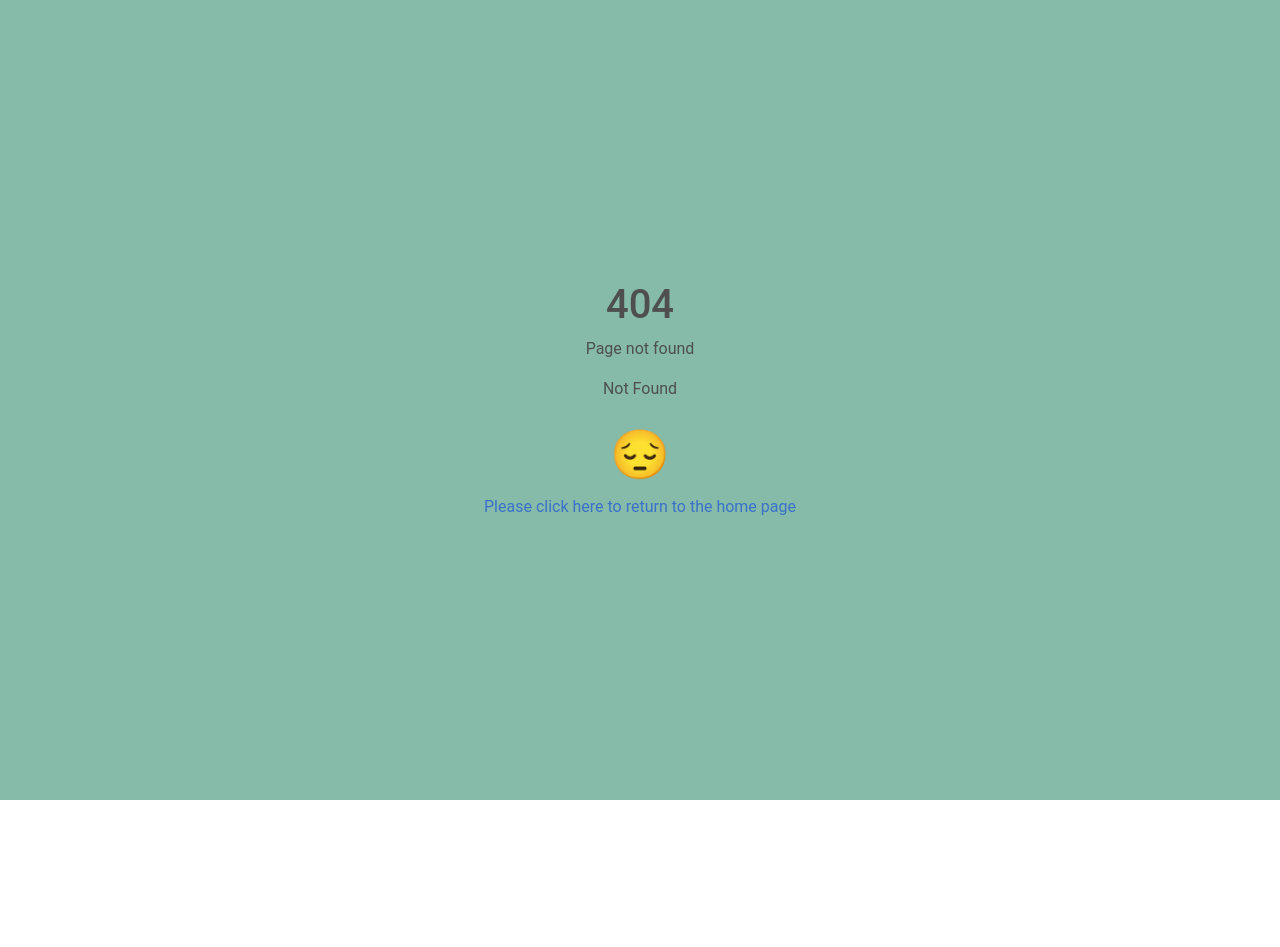
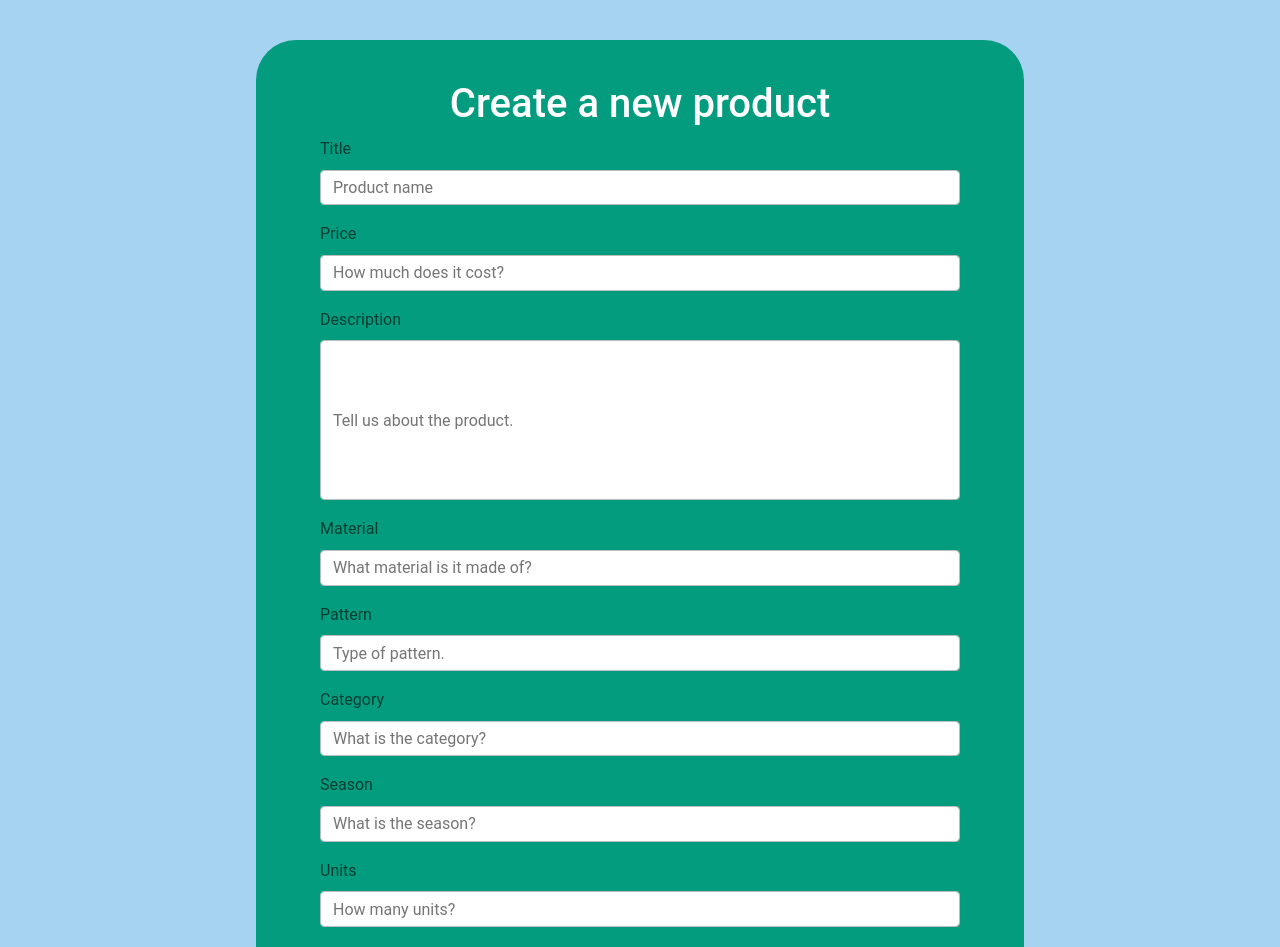
Before and after one commit to Sakura-Kimonos/Sakura-Kimonos-Front, a React (Vite) app: page /form in a window 1280 px wide. Before the commit this address had no page. Shown: the top 947 px of the page. Before the commit the page ends 800 px from the top, so only its background shows below. Built offline with nearby package versions, Linux system fonts and the light colour scheme.

Commit message:
added form

```diff
--- a/api/db.json
+++ b/api/db.json
@@ -5,70 +5,120 @@
       "title": "Temari Kimono",
       "price": "$180",
       "description": "The fabrics is light and pleasant to wear in summer. The pattern represents temari balls, which are traditional Japanese decorative balls. When offered at New Year, they are considered as lucky charms.",
-      "img": "https://cdn.shopify.com/s/files/1/0266/2403/2817/products/womens-japanese-temari-kimono-one-size-739_2000x.jpg?v=1619718576"
+      "img": "https://cdn.shopify.com/s/files/1/0266/2403/2817/products/womens-japanese-temari-kimono-one-size-739_2000x.jpg?v=1619718576",
+      "units": "",
+      "material": "",
+      "pattern": "",
+      "category": "",
+      "season": ""
     },
     {
       "id": 2,
       "title": "Hanafubuki Kimono",
       "price": "$175",
       "description": "these traditional kimonos for women will enhance your feminine side and enhance your natural elegance. The white cherry blossoms contrast nicely with the beautiful blue fabric.",
-      "img": "https://cdn.shopify.com/s/files/1/0266/2403/2817/products/traditional-kimonos-for-women-hanafubuki-826_2000x.jpg?v=1619718567"
+      "img": "https://cdn.shopify.com/s/files/1/0266/2403/2817/products/traditional-kimonos-for-women-hanafubuki-826_2000x.jpg?v=1619718567",
+      "units": "",
+      "material": "",
+      "pattern": "",
+      "category": "",
+      "season": ""
     },
     {
       "id": 3,
       "title": "Furisode Kimono",
       "price": "$250",
       "description": "With its pretty shades, from pale pink to light red, this furisode kimono is definitely elegant. The floral pattern represents peonies, which stands for the feminine ideal in Japanese culture. Considered as the queen of flowers, the peony embodies the following virtues: independence, kindness and strength of spirit.",
-      "img": "https://cdn.shopify.com/s/files/1/0266/2403/2817/products/womens-japanese-furisode-kimono-botan-one-size-165_2000x.jpg?v=1619720161"
+      "img": "https://cdn.shopify.com/s/files/1/0266/2403/2817/products/womens-japanese-furisode-kimono-botan-one-size-165_2000x.jpg?v=1619720161",
+      "units": "",
+      "material": "",
+      "pattern": "",
+      "category": "",
+      "season": ""
     },
     {
       "id": 4,
       "title": "Royal Blue Kimono",
       "price": "$178",
       "description": "Made from a high quality polyester fabric, it is flowing and comfortable to wear for any occasion. Enjoy the majesty of the Japanese cranes flying in groups from the bottom to the top of the dress. These large white birds native to Japan are known to bring peace and longevity.",
-      "img": "https://cdn.shopify.com/s/files/1/0266/2403/2817/products/royal-blue-kimono-for-women-s-805_2000x.jpg?v=1619723058"
+      "img": "https://cdn.shopify.com/s/files/1/0266/2403/2817/products/royal-blue-kimono-for-women-s-805_2000x.jpg?v=1619723058",
+      "units": "",
+      "material": "",
+      "pattern": "",
+      "category": "",
+      "season": ""
     },
     {
       "id": 5,
       "title": "Ivory Kimono",
       "price": "$185",
       "description": "Printed on an ivory colored fabric, sakura flowers will bring you luck and happiness. The high quality fabric in soft and breathable polyester guarantees a total well-being.",
-      "img": "https://cdn.shopify.com/s/files/1/0266/2403/2817/products/ivory-kimono-for-women-s-240_5000x.jpg?v=1619722926"
+      "img": "https://cdn.shopify.com/s/files/1/0266/2403/2817/products/ivory-kimono-for-women-s-240_5000x.jpg?v=1619722926",
+      "units": "",
+      "material": "",
+      "pattern": "",
+      "category": "",
+      "season": ""
     },
     {
       "id": 6,
       "title": "Dragon Kimono",
       "price": "$235",
       "description": "Enjoy the legends of medieval Japan with this Ryu dragon pattern covered with cherry blossoms! The original and meticulous design adds a mysterious and intriguing dimension to this kimono.",
-      "img": "https://cdn.shopify.com/s/files/1/0266/2403/2817/products/dragon-kimono-robe-for-women-s-957_5000x.jpg?v=1619723007"
+      "img": "https://cdn.shopify.com/s/files/1/0266/2403/2817/products/dragon-kimono-robe-for-women-s-957_5000x.jpg?v=1619723007",
+      "units": "",
+      "material": "",
+      "pattern": "",
+      "category": "",
+      "season": ""
     },
     {
       "id": 7,
       "title": "Blue Floral Kimono",
       "price": "$190",
       "description": "Assume your passion for Japan proudly by wearing this beautiful blue floral kimono for women. Its blue color and lotus flower design gives it a nice vintage touch. Worn traditionally with an obi belt or revisited in a modern outfit, this Japanese kimono will be a perfect addition to your wardrobe.",
-      "img": "https://cdn.shopify.com/s/files/1/0266/2403/2817/products/womens-blue-floral-kimono-lotus-607_5000x.jpg?v=1619718541"
+      "img": "https://cdn.shopify.com/s/files/1/0266/2403/2817/products/womens-blue-floral-kimono-lotus-607_5000x.jpg?v=1619718541",
+      "units": "",
+      "material": "",
+      "pattern": "",
+      "category": "",
+      "season": ""
     },
     {
       "id": 8,
       "title": "Long Kimono",
       "price": "$220",
       "description": "Allow your inner child to express herself by wearing this cute Japanese kimono with its kawaii pattern representing adorable little rabbits. The pastel colors add softness to your outfit. This women's Kimono is perfect to fully assume your passion for Japanese culture.",
-      "img": "https://cdn.shopify.com/s/files/1/0266/2403/2817/products/long-kimono-robes-for-women-kawaii-770_5000x.jpg?v=1619718600"
+      "img": "https://cdn.shopify.com/s/files/1/0266/2403/2817/products/long-kimono-robes-for-women-kawaii-770_5000x.jpg?v=1619718600",
+      "units": "",
+      "material": "",
+      "pattern": "",
+      "category": "",
+      "season": ""
     },
     {
       "id": 9,
       "title": "Yukata kimono",
       "price": "$145",
       "description": "The print of this women's yukata kimono is loaded with lucky symbols. The yagasuri (arrow feathers) pattern protects and brings good luck. According to the tradition, a kimono decorated with this pattern used to be offered to newlyweds since, just as the arrow does not return back, the young bride is not supposed to return to her parents' home as well.",
-      "img": "https://cdn.shopify.com/s/files/1/0266/2403/2817/products/japanese-kimono-yukata-for-women-one-size-930_5000x.jpg?v=1619722857"
+      "img": "https://cdn.shopify.com/s/files/1/0266/2403/2817/products/japanese-kimono-yukata-for-women-one-size-930_5000x.jpg?v=1619722857",
+      "units": "",
+      "material": "",
+      "pattern": "",
+      "category": "",
+      "season": ""
     },
     {
       "id": 10,
       "title": "Light Blue Kimono",
       "price": "$135",
       "description": "Whether you're going to a Japanese festival, or a matsuri, you'll look absolutely beautiful in this lovely light blue kimono with a floral pattern and maru (Japanese circle).",
-      "img": "https://cdn.shopify.com/s/files/1/0266/2403/2817/products/light-blue-kimono-for-women-s-276_5000x.jpg?v=1619723021"
+      "img": "https://cdn.shopify.com/s/files/1/0266/2403/2817/products/light-blue-kimono-for-women-s-276_5000x.jpg?v=1619723021",
+      "units": "",
+      "material": "",
+      "pattern": "",
+      "category": "",
+      "season": ""
     }
   ]
 }
--- a/src/handlers/productHandler.jsx
+++ b/src/handlers/productHandler.js
@@ -1,7 +1,7 @@
 import { productService } from "../services/productService";
 
 export const productHandler = {
-    addProduct(newProduct){
+    addProduct(newProduct) {
         if (!newProduct) {
             return;
         }
@@ -11,39 +11,42 @@ export const productHandler = {
             "title": newProduct.title,
             "price": newProduct.price,
             "description": newProduct.description,
+            "img": newProduct.img,
             "units": newProduct.units,
-            "user": newProduct.user,
-            "location": newProduct.location,
-             "img": newProduct.img,
+            "material": newProduct.material,
+            "pattern": newProduct.pattern,
+            "category": newProduct.category,
+            "season": newProduct.season,
         }
 
         return productService.submitProduct(newProductStructure);
 
     },
 
-    loadProducts(){
+    loadProducts() {
         return productService.getProducts();
     },
     loadProduct(id) {
         return productService.getProduct(id);
     },
-    deleteProduct(id){
+    deleteProduct(id) {
         return productService.deleteProduct(id);
     },
-    updateProduct(id, updatedProduct){
-        if(!updatedProduct){
+    updateProduct(id, updatedProduct) {
+        if (!updatedProduct) {
             return;
         }
         let updatedProductStructure = {
             "title": updatedProduct.title,
             "price": updatedProduct.price,
             "description": updatedProduct.description,
+            "img": updatedProduct.img,
             "units": updatedProduct.units,
-            "user": updatedProduct.user,
-            "location": updatedProduct.location,
-           "img" : updatedProduct.img,
+            "material": updatedProduct.material,
+            "pattern": updatedProduct.pattern,
+            "category": updatedProduct.category,
+            "season": updatedProduct.season,
         }
-
 
         return productService.updateProduct(id, updatedProductStructure);
     }
--- /dev/null
+++ b/src/pages/Form.jsx
@@ -0,0 +1,137 @@
+import "./styleSheetPages/Form.css"
+import { useState } from 'react';
+import { productHandler } from '../handlers/productHandler';
+// import { Modal } from 'react-bootstrap';
+
+const CreateProduct = () => {
+  const [title, setTitle] = useState("");
+  const [price, setPrice] = useState(null);
+  const [description, setDescription] = useState("");
+  const [img, setImg] = useState("");
+  const [units, setUnits] = useState("");
+  const [material, setMaterial] = useState("");
+  const [pattern, setPattern] = useState("");
+  const [category, setCategory] = useState("");
+  const [season, setSeason] = useState("");
+
+  const handleTitleChange = (event) => {
+    let titleInput = event.target.value;
+    setTitle(titleInput);
+  };
+  const handlePriceChange = (event) => {
+    let priceInput = event.target.value;
+    setPrice(priceInput);
+  };
+  const handleDescriptionChange = (event) => {
+    let descriptionInput = event.target.value;
+    setDescription(descriptionInput);
+  };
+
+  const handleMaterialChange = (event) => {
+    let materialInput = event.target.value;
+    setMaterial(materialInput);
+  };
+
+  const handlPatternChange = (event) => {
+    let patternInput = event.target.value;
+    setPattern(patternInput);
+  };
+
+  const handlCategoryChange = (event) => {
+    let categoryInput = event.target.value;
+    setCategory(categoryInput);
+  };
+
+  const handlSeasonChange = (event) => {
+    let seasonInput = event.target.value;
+    setSeason(seasonInput);
+  };
+
+  const handleImgChange = (event) => {
+    const file = event.target.files[0];
+    const reader = new FileReader();
+    reader.readAsDataURL(file);
+    reader.onload = () => {
+      setImg(reader.result)
+    };
+  };
+  const handleUnitsChange = (event) => {
+    let unitsInput = event.target.value;
+    setUnits(unitsInput);
+  };
+
+  const handleSubmit = (event) => {
+    event.preventDefault();
+    let newProduct = { title, description, price, img, units, material, pattern, category, season };
+    productHandler.addProduct(newProduct);
+    event.target.reset()
+  };
+
+  // const [show, setShow] = useState(false);
+  // const handleClose = () => setShow(false);
+  // const handleShow = () => setShow(true);
+
+  return (
+    <div className="container-form">
+      <form onSubmit={handleSubmit} itemID="form1">
+        <h1>Create a new product</h1>
+
+        <div className="mb-3">
+          <label htmlFor="title" className="form-label">Title</label>
+          <input name="title" type="text" className="form-control" placeholder="Product name" onChange={handleTitleChange} required />
+        </div>
+
+        <div className="mb-3">
+          <label htmlFor="price" className="form-label">Price</label>
+          <input name="price" type="number" min="1" className="form-control" placeholder="How much does it cost?" onChange={handlePriceChange} required />
+        </div>
+
+        <div className="mb-3">
+          <label className="form-label" htmlFor="description">Description</label>
+          <input name="description" type="text" className="form-control" id="input-description" required placeholder="Tell us about the product." onChange={handleDescriptionChange} />
+        </div>
+
+        <div className="mb-3">
+          <label className="form-label" htmlFor="material">Material</label>
+          <input name="material" type="text" className="form-control" id="input-material" required placeholder="What material is it made of?" onChange={handleMaterialChange} />
+        </div>
+
+        <div className="mb-3">
+          <label className="form-label" htmlFor="pattern">Pattern</label>
+          <input name="pattern" type="text" className="form-control" id="input-pattern" required placeholder="Type of pattern." onChange={handlPatternChange} />
+        </div>
+
+        <div className="mb-3">
+          <label className="form-label" htmlFor="category">Category</label>
+          <input name="category" type="text" className="form-control" id="input-category" required placeholder="What is the category?" onChange={handlCategoryChange} />
+        </div>
+
+        <div className="mb-3">
+          <label className="form-label" htmlFor="season">Season</label>
+          <input name="season" type="text" className="form-control" id="input-season" required placeholder="What is the season?" onChange={handlSeasonChange} />
+        </div>
+
+        <div className="mb-3">
+          <label htmlFor="units" className="form-label">Units</label>
+          <input name="units" type="number" min="1" max="25" className="form-control" required placeholder="How many units?" onChange={handleUnitsChange} />
+        </div>
+
+        <div className="mb-3">
+          <label htmlFor="img" className="form-label">Image</label>
+          <input name="img" type="file" className="form-control" placeholder="Upload a picture" onChange={handleImgChange} required />
+        </div>
+
+        <button type="submit" className="btn btn-primary" id="btn-ad">Submit</button>
+
+        {/* <button type="submit" className="btn btn-primary" id="btn" onClick={handleShow}>Upload</button>
+        <Modal className="modal" show={show} onHide={handleClose}>
+          <Modal.Header closeButton>
+            <Modal.Title>Successful!</Modal.Title>
+          </Modal.Header>
+          <Modal.Body className="modal-body">The product has been added.</Modal.Body>
+        </Modal> */}
+      </form>
+    </div>
+  );
+};
+export default CreateProduct;
--- /dev/null
+++ b/src/pages/styleSheetPages/Form.css
@@ -0,0 +1,65 @@
+form{
+    background-color: #039C7E !important;
+    width: 60vw;
+    align-items: center;
+    justify-content: center;
+    padding: 5vh;
+    margin: 5vh;
+    border-radius: 5vh;
+    color: white;
+    display: flex;
+    flex-direction: column;
+}
+
+.form-control-1{
+background-color: white;
+border-radius: 1.25rem;
+  border: 0;
+  width: 40vw;
+  color: black;
+  padding: .3125rem;
+  position: sticky;
+  top: .3125rem;
+  margin-left: .5rem;
+}
+
+
+#btn-ad{
+    background-color: #80C5F6;
+    color: black;
+    border-style: none;
+}
+
+#btn-ad:hover{
+color: white;
+background-color: #80C5F6;
+box-shadow: 0 10px 15px rgba(0, 0, 0, 0.3);
+}
+.container-form{
+    display: flex;
+    justify-content: center;
+    background-color: #a7d3f2;
+
+
+}
+
+.form-control{
+    width: 50vw;
+    display: flex;
+
+}
+
+
+#input-description{
+height: 20vh;
+}
+
+
+@media (max-width: 600px){
+.form-control{
+    width: 40vw;
+    display: flex;
+
+}
+
+}
```
Also changed, not shown: src/router/router.jsx (+6 -6 lines).
